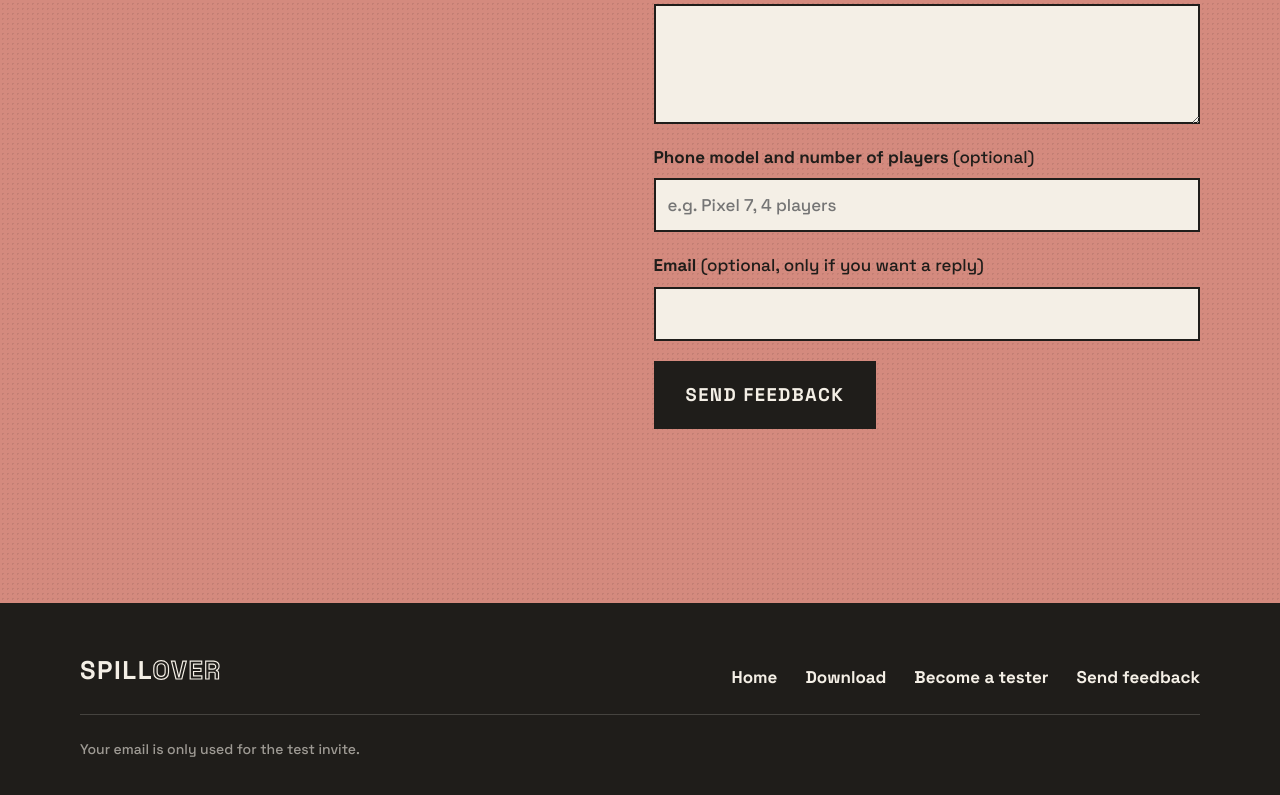
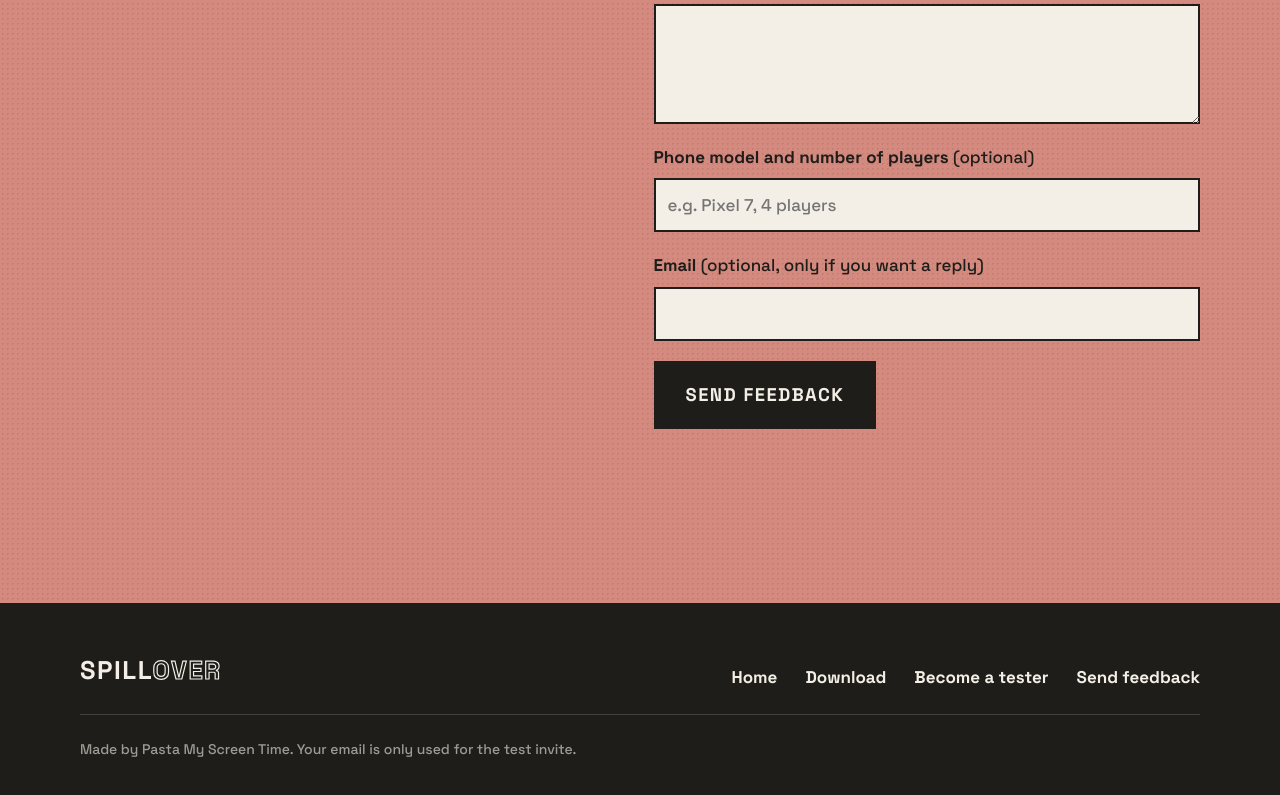
Before and after one commit to vishnu-1709/spillover, a plain HTML site: page tester.html in a window 1280 px wide. Shown: the part 1315-2110 px from the top of the page. Drawn offline with Linux system fonts and the light colour scheme.

Commit message:
Add developer name to the footer
Co-Authored-By: Claude Opus 5.5 <noreply@anthropic.com>
Claude-Session: https://claude.ai/code/session_01T7MxQiYrKfmUDWfvNuNCNE

```diff
--- a/tester.html
+++ b/tester.html
@@ -123,7 +123,7 @@
       <a href="#feedback">Send feedback</a>
     </nav>
     <div class="foot__small">
-      <p>Your email is only used for the test invite.</p>
+      <p>Made by Pasta My Screen Time. Your email is only used for the test invite.</p>
     </div>
   </div>
 </footer>
```
Also changed, not shown: index.html (+1 -1 lines).
